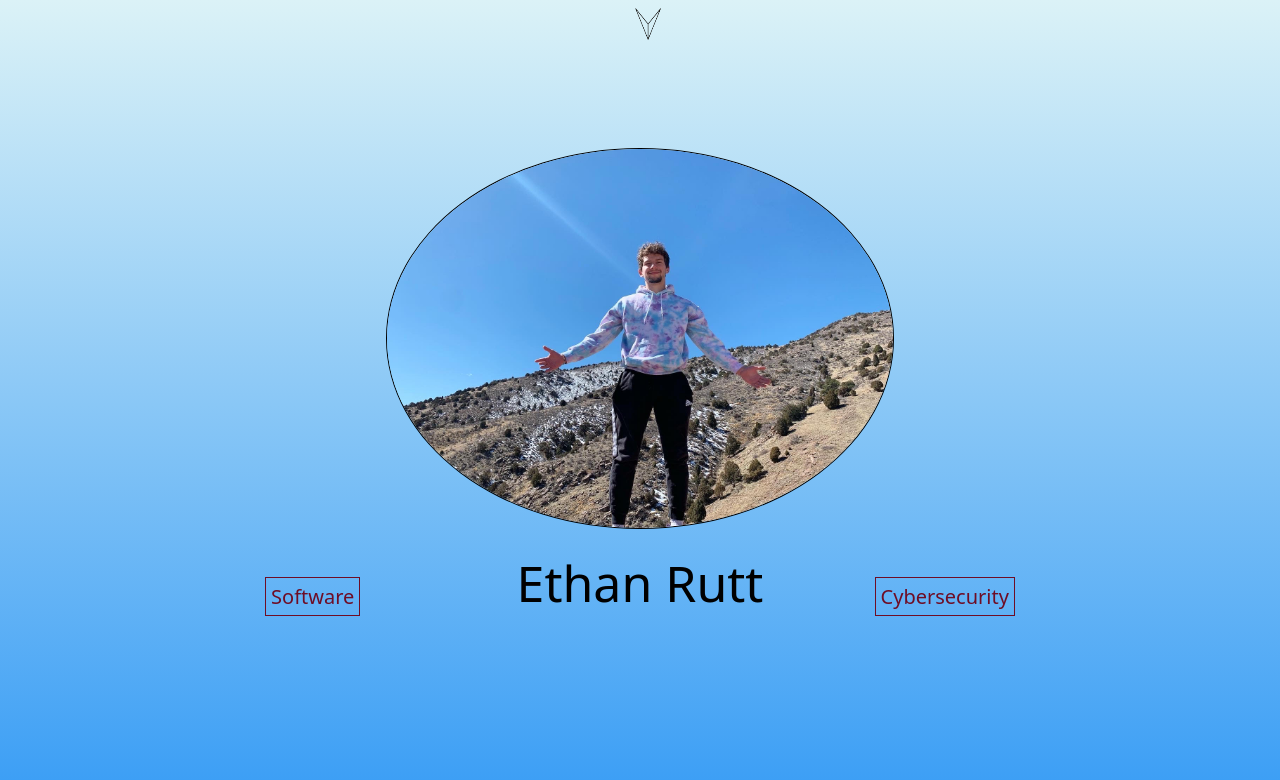
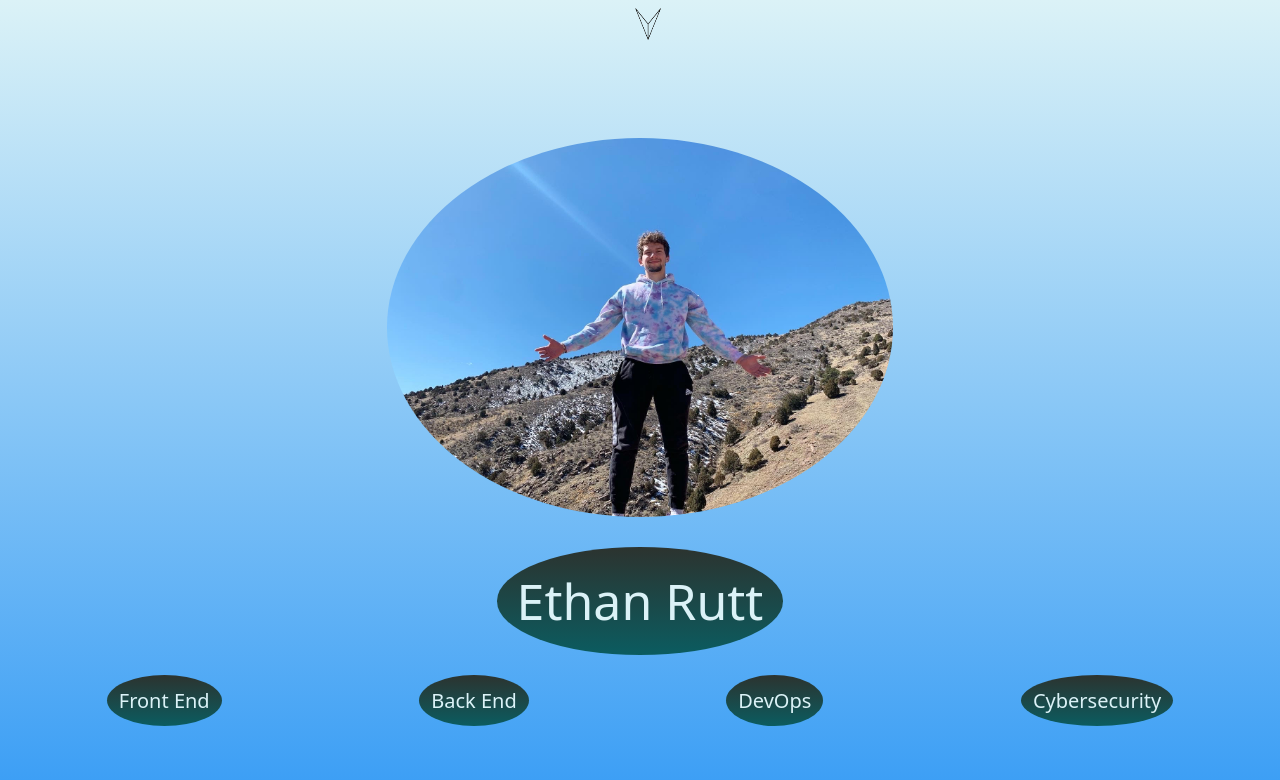
Before and after one commit to ethanrutt/ethanrutt_web_portfolio, a plain HTML site: page index.html in a window 1280 px wide. Drawn offline with Linux system fonts and the light colour scheme.

Commit message:
added gradients to dropdown

```diff
--- a/index.html
+++ b/index.html
@@ -25,7 +25,9 @@
         </div>
 
         <div id="summary-container">
-            <div class="summary-text">Software</div>
+            <div class="summary-text">Front End</div>
+            <div class="summary-text">Back End</div>
+            <div class="summary-text">DevOps</div>
             <div class="summary-text">Cybersecurity</div>
         </div>
     </body>
--- a/styles/index_style.css
+++ b/styles/index_style.css
@@ -2,11 +2,12 @@ body {
 	background-image: linear-gradient(0deg, #399df5, #dbf2f7);
 	background-position: absolute;
 	background-attachment: fixed;
+	background-repeat: no-repeat;
 }
 
 .dropdown {
 	position: absolute;
-	display: inline-block;
+	display: block;
 	width: 100%;
 	height: 4%;
 	margin: left;
@@ -15,9 +16,9 @@ body {
 
 #dropdown-image {
 	position: relative;
+	display: block;
 	height: 100%;
 	width: 2%;
-	display: block;
 	margin: auto;
 }
 
@@ -60,12 +61,11 @@ body {
 #redrocks-container {
 	position: relative;
 	display: flex;
-	top: 140px;
+	top: 130px;
 }
 
 #redrocks-image {
 	border-radius: 50%;
-	border: 1px solid;
 	width: 40%;
 	height: 40%;
 	display: block;
@@ -85,14 +85,18 @@ body {
 	margin: auto;
 	font-family: system-ui, -apple-system, BlinkMacSystemFont, 'Segoe UI', Roboto, Oxygen, Ubuntu, Cantarell, 'Open Sans', 'Helvetica Neue', sans-serif;
 	font-size: 50px;
-	margin: auto;
+	background-image: linear-gradient(0deg, #0b5c60, #2c332f);
+	border-radius: 50%;
+	color: #dbf2f7;
+	text-align: center;
+	padding: 20px;
 }
 
 #summary-container {
 	position: relative;
 	display: flex;
 	margin: auto;
-	top: 120px;
+	top: 180px;
 }
 
 .summary-text {
@@ -101,8 +105,9 @@ body {
 	margin: auto;
 	font-family: system-ui, -apple-system, BlinkMacSystemFont, 'Segoe UI', Roboto, Oxygen, Ubuntu, Cantarell, 'Open Sans', 'Helvetica Neue', sans-serif;
 	font-size: 20px;
-	color: #6E0D25;
-	border: 1px solid;
+	color: #dbf2f7;
+	background-image: linear-gradient(0deg, #0b5c60, #2c332f);
+	border-radius: 50%;
 	text-align: center;
-	padding: 5px;
+	padding: 12px;
 }
```
